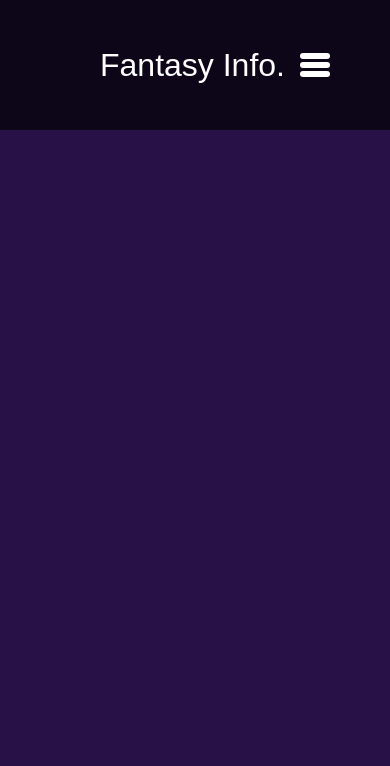
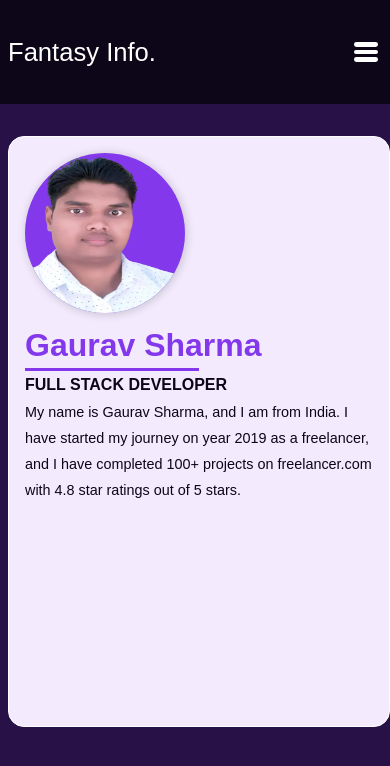
Before and after one commit to fantasyinfo/portfolio, a plain HTML site: page index.html in a window 390 px wide. Drawn offline with Linux system fonts and the light colour scheme.

Commit message:
aside section start

```diff
--- a/assets/css/general.css
+++ b/assets/css/general.css
@@ -37,6 +37,7 @@
     --primary-color: #8338ec;
     --secondary-color:#0d0618;
     --background-color:#271147;
+    --tint-1-color:#f3ebfd;
 }
 /* Reset  */
 *{
@@ -48,7 +49,7 @@
 
 
 html {
-    font-size:62.5%;
+    font-size:10px;
     font-family:'Rubik', sans-serif;
     overflow-x:hidden;
 }
--- a/assets/css/responsive.css
+++ b/assets/css/responsive.css
@@ -1,5 +1,9 @@
 /* Laptops and Large Tablets */
 @media (max-width:1200px){
+    html {
+        font-size:9px;
+    }
+
     .container {
         padding:0 1em;
     }
@@ -11,7 +15,7 @@
     header .mobile-menu-icon{
         display:block;
         position:absolute;
-        right:2em;
+        right:.5em;
     }
 
     header.menu-active{
@@ -37,5 +41,15 @@
 
 /* Mobiles & Tables */
 @media (max-width:768px){
+    html {
+        font-size:8px;
+    }
+    header{
+        padding:2em 1em;
+    }
+
+    header a.logo{
+        font-size:
+    }
 
 }
--- a/assets/css/style.css
+++ b/assets/css/style.css
@@ -34,7 +34,9 @@ header nav ul li a:visited {
 }
 
 header nav ul li a:active,
-header nav ul li a:hover{
+header nav ul li a:hover,
+header nav ul li a.active
+{
     color:rgba(255,255,255,0.7);
     border: 1px solid var(--primary-color);
 }
@@ -56,3 +58,92 @@ header nav ul li a:hover{
     margin:0.1em 0;
     border-radius:0.1em;
 }
+
+
+/* Main */
+
+main .main-content{
+    display:grid;
+    grid-template-columns:repeat(12,1fr);
+    margin:4em 0;
+}
+
+
+/* Aside */
+main .main-content aside{
+    grid-column:1/5;
+    background-color:var(--tint-1-color);
+    height: 70vh;
+    border-radius:2em;
+    border:1px solid white;
+    position:fixed;
+}
+
+main .main-content aside .intro{
+    margin:2em auto;
+    padding:0 2em;
+
+}
+
+main .main-content aside .intro .profile-img{
+    display:flex;
+    flex-direction:column;
+    align-items:center;
+    justify-content:center;
+    background-color:var(--primary-color);
+    height: 20em;
+    width:20em;
+    border-radius:50%;
+    box-shadow:1px 1px 10px rgba(0,0,0,0.2);
+}
+
+
+main .main-content aside .intro .profile-name {
+    font-size:4rem;
+    font-weight:700;
+    color:var(--primary-color);
+    margin:0.5em 0 0.5em 0;
+    line-height:1;
+    position:relative;
+}
+
+main .main-content aside .intro .profile-name:after {
+    content:"";
+    display:block;
+    position:absolute;
+    bottom:-10px;
+    width:50%;
+    height:0.1em;
+    background-color: var(--primary-color);
+}
+
+
+main .main-content aside .intro .profile-designation{
+    font-size:2rem;
+    font-weight:900;
+    color:var(--secondary-color);
+    line-height:1;
+    text-transform:uppercase;
+}
+main .main-content aside .intro .profile-desc{
+    margin:0.5em 0;
+    font-size:1.8rem;
+    font-weight:300;
+    color:var(--secondary-color);
+    line-height:1.8;
+    word-break: break-word;
+}
+
+
+
+
+
+
+
+
+
+/* Section */
+main .main-content .section{
+    grid-column:6/13;
+    background-color:var(--tint-1-color);
+}
--- a/index.html
+++ b/index.html
@@ -1,18 +1,17 @@
 <!DOCTYPE html>
 <html lang="en">
   <head>
-    <meta charset="UTF-8">
-    <meta http-equiv="X-UA-Compatible" content="IE=edge">
-    <meta name="viewport" content="width=device-width, initial-scale=1.0">
-    <link rel="stylesheet" href="./assets/css/general.css" >
-    <link rel="stylesheet" href="./assets/css/style.css" >
-    <link rel="stylesheet" href="./assets/css/responsive.css" >
+    <meta charset="UTF-8" />
+    <meta http-equiv="X-UA-Compatible" content="IE=edge" />
+    <meta name="viewport" content="width=device-width, initial-scale=1.0" />
+    <link rel="stylesheet" href="./assets/css/general.css" />
+    <link rel="stylesheet" href="./assets/css/style.css" />
+    <link rel="stylesheet" href="./assets/css/responsive.css" />
     <title>Gaurav Sharma | Portfolio</title>
   </head>
   <body>
     <!-- Header -->
     <header>
-
       <!-- Logo -->
       <a href="#" class="logo">Fantasy Info.</a>
 
@@ -20,22 +19,22 @@
       <nav>
         <ul>
           <li>
-                    <a href="#" class="active" >Home </a>
+            <a href="#" class="active">Home </a>
           </li>
           <li>
-                    <a href="#" >About </a>
+            <a href="#">About </a>
           </li>
           <li>
-                    <a href="#" >Services </a>
+            <a href="#">Services </a>
           </li>
           <li>
-                    <a href="#" >Projects </a>
+            <a href="#">Projects </a>
           </li>
           <li>
-                    <a href="#" >Contact </a>
+            <a href="#">Contact </a>
           </li>
           <li>
-                    <button class="btn btn-primary">Let's Talk </button>
+            <button class="btn btn-primary">Let's Talk</button>
           </li>
         </ul>
       </nav>
@@ -45,34 +44,33 @@
         <div class="line"></div>
         <div class="line"></div>
       </div>
-
     </header>
 
     <!-- Main -->
     <main class="container">
-
+      <div class="main-content">
         <!-- Aside -->
         <aside>
-
+          <section class="intro">
+            <img src="./assets/images/webp/profile.webp" alt="Gaurav Sharma" class="profile-img"/>
+            <h1 class="profile-name">Gaurav Sharma</h1>
+            <h3 class="profile-designation">Full Stack Developer</h3>
+            <p class="profile-desc">
+              My name is Gaurav Sharma, and I am from India.
+              I have started my journey on year 2019 as a freelancer, and
+              I have completed 100+ projects on freelancer.com with 4.8 star ratings out of 5 stars.
+            </p>
+          </section>
         </aside>
 
         <!-- Content -->
-        <section>
-
-        </section>
+        <section></section>
+      </div>
     </main>
 
     <!-- Footer -->
-    <footer>
+    <footer></footer>
 
-    </footer>
-
-
-
-
-
-
-    <script defer src="./assets/js/index.js">
-    </script>
+    <script defer src="./assets/js/index.js"></script>
   </body>
 </html>
```
Also changed, not shown: assets/images/png/profile.png (added), assets/images/webp/profile.webp (added). Lines whose indentation alone changed are shown as unchanged.
